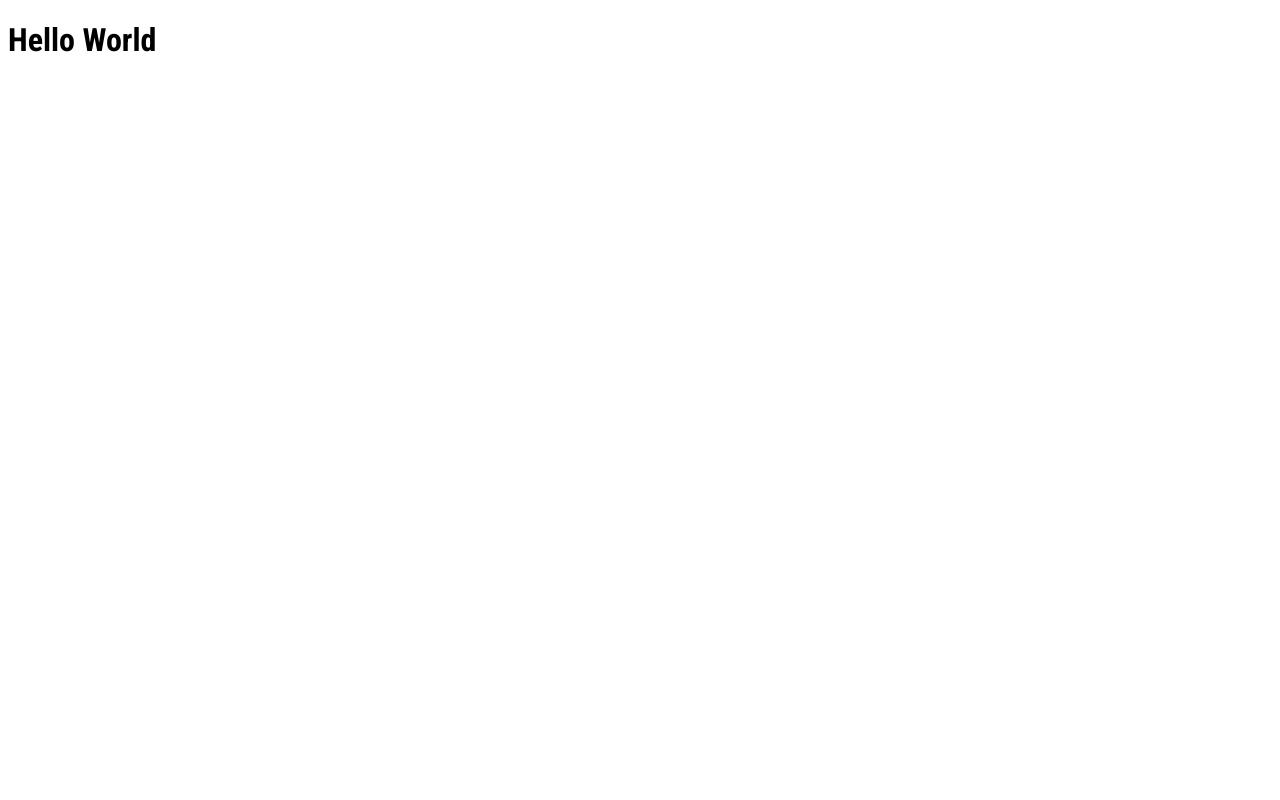
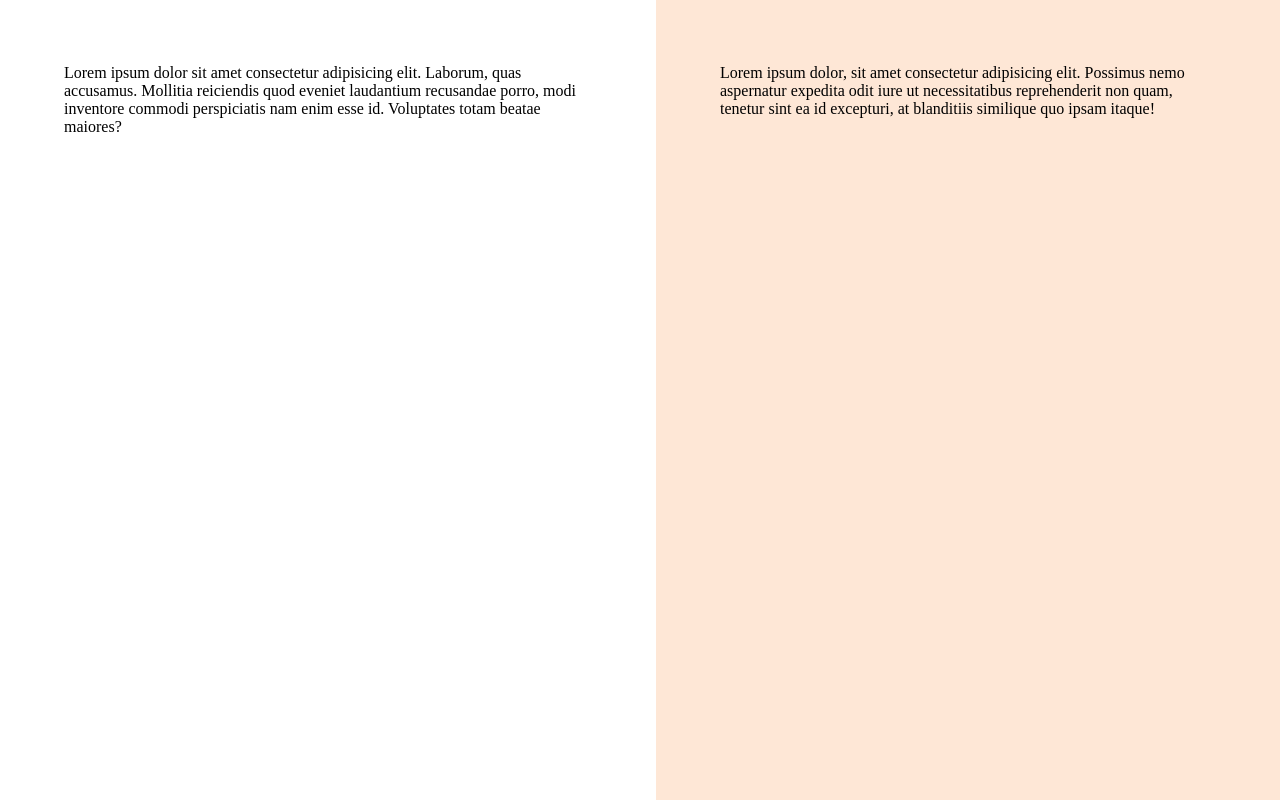
Before and after one commit to limaarthur/course-fullstack, a plain HTML site: page 01-fundamentos-desenvolvimento-web/04-enrollment-form/index.html in a window 1280 px wide. Drawn offline with Linux system fonts and the light colour scheme.

Commit message:
creation project layout

```diff
--- a/01-fundamentos-desenvolvimento-web/04-enrollment-form/index.html
+++ b/01-fundamentos-desenvolvimento-web/04-enrollment-form/index.html
@@ -14,7 +14,19 @@
 </head>
 
 <body>
-  <h1>Hello World</h1>
+  <div id="app">
+    <main>
+      <div class="main-container">Lorem ipsum dolor sit amet consectetur adipisicing elit. Laborum, quas accusamus.
+        Mollitia reiciendis quod eveniet laudantium recusandae porro, modi inventore commodi perspiciatis nam enim esse
+        id. Voluptates totam beatae maiores?</div>
+    </main>
+
+    <aside>
+      <div class="aside-container">Lorem ipsum dolor, sit amet consectetur adipisicing elit. Possimus nemo aspernatur
+        expedita odit iure ut necessitatibus reprehenderit non quam, tenetur sint ea id excepturi, at blanditiis
+        similique quo ipsam itaque!</div>
+    </aside>
+  </div>
 </body>
 
 </html>
--- a/01-fundamentos-desenvolvimento-web/04-enrollment-form/styles/global.css
+++ b/01-fundamentos-desenvolvimento-web/04-enrollment-form/styles/global.css
@@ -1,3 +1,9 @@
+* {
+  margin: 0;
+  padding: 0;
+  box-sizing: border-box;
+}
+
 :root {
   /* fonts */
   --font-family: 'Roboto Condensed', sans-serif;
@@ -19,5 +25,5 @@
 }
 
 body {
-  font-family: var(--font-family);
+  overflow: hidden;
 }
--- a/01-fundamentos-desenvolvimento-web/04-enrollment-form/styles/index.css
+++ b/01-fundamentos-desenvolvimento-web/04-enrollment-form/styles/index.css
@@ -1 +1,2 @@
 @import url(global.css);
+@import url(layout.css);
--- /dev/null
+++ b/01-fundamentos-desenvolvimento-web/04-enrollment-form/styles/layout.css
@@ -0,0 +1,26 @@
+#app {
+  display: grid;
+  grid-template-columns: 51.25% 48.75%;
+
+  height: 100vh;
+  overflow: hidden;
+}
+
+main {
+  overflow: auto;
+  padding: 4rem;
+
+  & .main-container {
+    max-width: 33rem;
+    margin-left: auto;
+  }
+}
+
+aside {
+  background-color: var(--surface-secondary);
+  padding: 4rem;
+
+  & .aside-container {
+    max-width: 31rem;
+  }
+}
```
